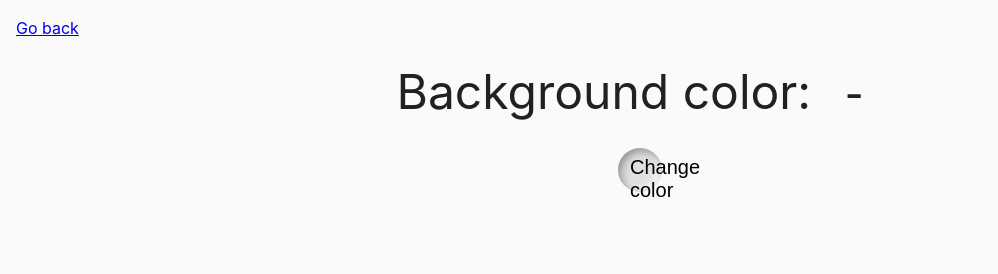
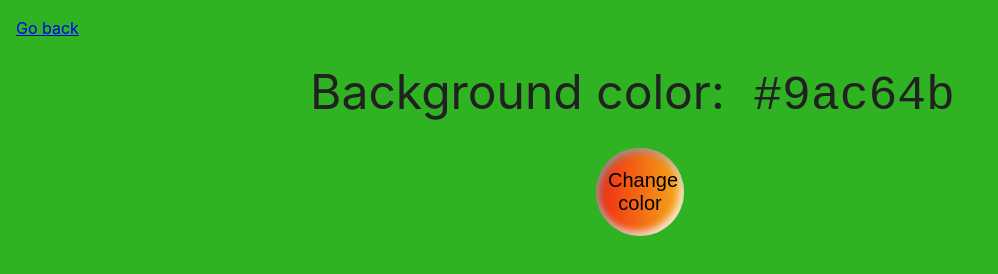
Before and after one commit to Iryna-Vyshniak/goit-js-hw-06, a plain HTML site: page task-09.html in a window 1280 px wide. Both pictures are taken after a click on the button "Change color". Shown: the whole page, without its empty margins (0-998 px from the left). Drawn offline with Linux system fonts and the light colour scheme.

Commit message:
add task-09

```diff
--- a/css/common.css
+++ b/css/common.css
@@ -48,6 +48,13 @@ button {
   background: #e0e0e0;
   box-shadow: inset 3px 3px 8px #8f8f8f, inset -3px -3px 8px #ffffff;
   transform: all 250ms linear;
+}
+
+button.change-color {
+  width: 88px;
+  height: 88px;
+  border: none;
+  background: linear-gradient(to right, #f12711, #f5af19);
 }
 
 span {
--- a/js/task-09.js
+++ b/js/task-09.js
@@ -1,3 +1,32 @@
+/*
+Напиши скрипт, який змінює кольори фону елемента <body> через інлайн-стиль по кліку на button.change-color і виводить значення кольору в span.color.
+
+<div class="widget">
+  <p>Background color: <span class="color">-</span></p>
+  <button type="button" class="change-color">Change color</button>
+</div>
+
+Для генерування випадкового кольору використовуй функцію getRandomHexColor.
+
+function getRandomHexColor() {
+  return `#${Math.floor(Math.random() * 16777215)
+    .toString(16)
+    .padStart(6, 0)}`;
+}
+*/
+
+
 function getRandomHexColor() {
   return `#${Math.floor(Math.random() * 16777215).toString(16)}`;
 }
+
+const textColor = document.querySelector('.color');
+const changeColorBtn = document.querySelector('.change-color');
+const body = document.body;
+
+const changeColor = () => {
+  textColor.textContent = getRandomHexColor();
+  body.style.backgroundColor = getRandomHexColor();
+}
+
+changeColorBtn.addEventListener('click', changeColor);
```
